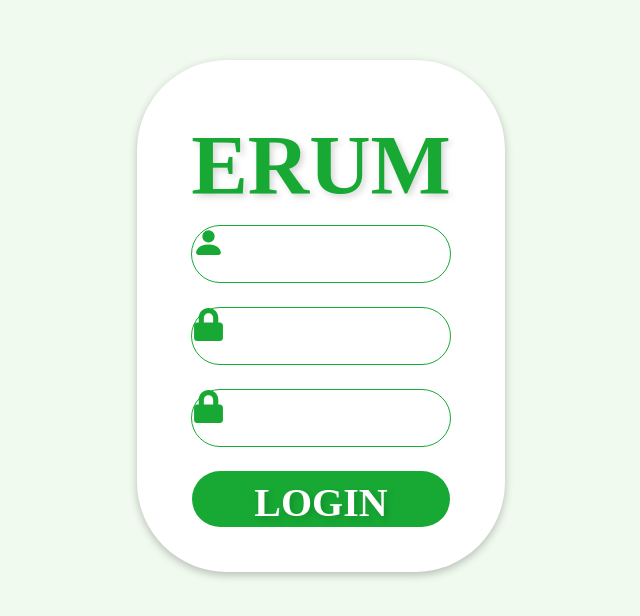
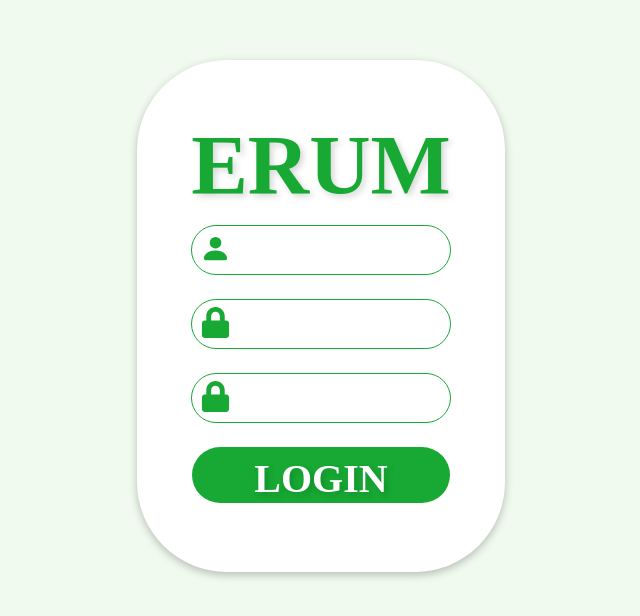
Before and after one commit to suhyeon0111/studyweb_pre, a React (Create React App) app in the folder project_r/: page /register in a window 1280 px wide. Shown: the part 106-722 px from the top of the page, without its empty margins (319-959 px from the left). Built offline with nearby package versions, Linux system fonts and the light colour scheme.

Commit message:
아이콘 배치 완료

```diff
--- a/project_r/package.json
+++ b/project_r/package.json
@@ -15,7 +15,7 @@
     "web-vitals": "^2.1.4"
   },
   "scripts": {
-    "start": "react-scripts start",
+    "start": "export PORT=9000 && react-scripts start",
     "build": "react-scripts build",
     "test": "react-scripts test",
     "eject": "react-scripts eject"
--- a/project_r/src/App.js
+++ b/project_r/src/App.js
@@ -16,14 +16,14 @@ const App = () => {
           <Route path="/register" element={<RegisterPage />} />
           <Route path="/login" element={<LoginPage />} />
 
-          <Route
+          {/* <Route
             render={({ location }) => {
               <div>
                 <h1> 존재하지 않는 페이지입니다:</h1>
                 <p>{location.pathname}</p>
               </div>;
             }}
-          />
+          /> */}
         </Routes>
       </div>
     </>
--- a/project_r/src/components/LoginPage/LoginPage.css
+++ b/project_r/src/components/LoginPage/LoginPage.css
@@ -27,20 +27,20 @@
 }
 
 .LoginId {
-    display: block;
+    display: flex;
     width: 70%;
-    height: 3.5rem;
-    margin: 1.8rem auto 2rem ;
+    height: 3rem;
+    margin: 0.7rem auto 1.5rem ;
     border-radius: 36.5px;
     border: solid 1px #17a934;
     background-color: #fff;
 }
 
 .LoginPassword {
-    display: block;
+    display: flex;
     width: 70%;
-    height: 3.5rem;
-    margin: 0 auto 2rem ;
+    height: 3rem;
+    margin: 0 auto 1.5rem ;
     border-radius: 36.5px;
     border: solid 1px #17a934;
     background-color: #fff;
@@ -50,7 +50,7 @@
     display: block;
     width: 70%;
     height: 3.5rem;
-    margin: 0 auto 0.5rem;
+    margin: 0 auto 3rem ;
     border-radius: 36.5px;
     /* 글자 속성 */
     text-align: center;
@@ -78,3 +78,8 @@
     font-size: 20px;
     color: #17a934;
 }
+
+.icon {
+    margin-left: 8px;
+    margin-top: 7px;
+}
--- a/project_r/src/components/LoginPage/LoginPage.js
+++ b/project_r/src/components/LoginPage/LoginPage.js
@@ -2,16 +2,17 @@ import React from 'react';
 import './LoginPage.css';
 import { BsFillPersonFill } from 'react-icons/bs';
 import { FaLock } from 'react-icons/fa';
+
 const LoginPage = () => {
   return (
     <div className="LoginTemplate">
       <div className="ERUM">ERUM</div>
       <div>
         <div className="LoginId">
-          <BsFillPersonFill className="icon-ID" size="33" color="#17a934" />
+          <BsFillPersonFill className="icon" size="31" color="#17a934" />
         </div>
         <div className="LoginPassword">
-          <FaLock className="icon-Password" size="33" color="#17a934" />
+          <FaLock className="icon" size="31" color="#17a934" />
         </div>
         <div className="LoginButton">LOGIN</div>
         <div className="RegisterButton"> 회원가입 </div>
--- a/project_r/src/components/RegisterPage/RegisterPage.css
+++ b/project_r/src/components/RegisterPage/RegisterPage.css
@@ -27,9 +27,9 @@
 }
 
 .LoginId {
-    display: block;
+    display: flex;
     width: 70%;
-    height: 3.5rem;
+    height: 3rem;
     margin: 0.7rem auto 1.5rem ;
     border-radius: 36.5px;
     border: solid 1px #17a934;
@@ -37,9 +37,9 @@
 }
 
 .LoginPassword_1 {
-    display: block;
+    display: flex;
     width: 70%;
-    height: 3.5rem;
+    height: 3rem;
     margin: 0 auto 1.5rem ;
     border-radius: 36.5px;
     border: solid 1px #17a934;
@@ -47,9 +47,9 @@
 }
 
 .LoginPassword_2 {
-    display: block;
+    display: flex;
     width: 70%;
-    height: 3.5rem;
+    height: 3rem;
     margin: 0 auto 1.5rem ;
     border-radius: 36.5px;
     border: solid 1px #17a934;
@@ -72,3 +72,7 @@
     color: #ffffff;
     background-color: #17a934;
 }
+.icon {
+    margin-left: 8px;
+    margin-top: 7px;
+}
--- a/project_r/src/components/RegisterPage/RegisterPage.js
+++ b/project_r/src/components/RegisterPage/RegisterPage.js
@@ -9,13 +9,13 @@ const RegisterPage = () => {
       <div className="ERUM">ERUM</div>
       <div>
         <div className="LoginId">
-          <BsFillPersonFill className="icon-ID" size="33" color="#17a934" />
+          <BsFillPersonFill className="icon" size="31" color="#17a934" />
         </div>
         <div className="LoginPassword_1">
-          <FaLock className="icon-Password" size="33" color="#17a934" />
+          <FaLock className="icon" size="31" color="#17a934" />
         </div>
         <div className="LoginPassword_2">
-          <FaLock className="icon-Password" size="33" color="#17a934" />
+          <FaLock className="icon" size="31" color="#17a934" />
         </div>
         <div className="LoginButton">LOGIN</div>
       </div>
```
